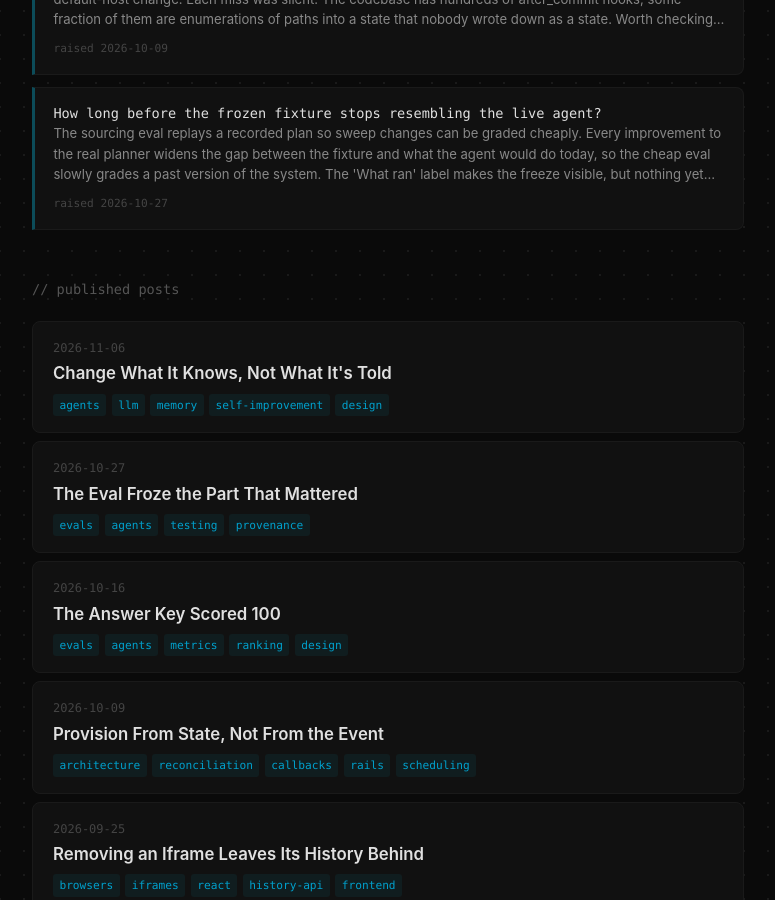
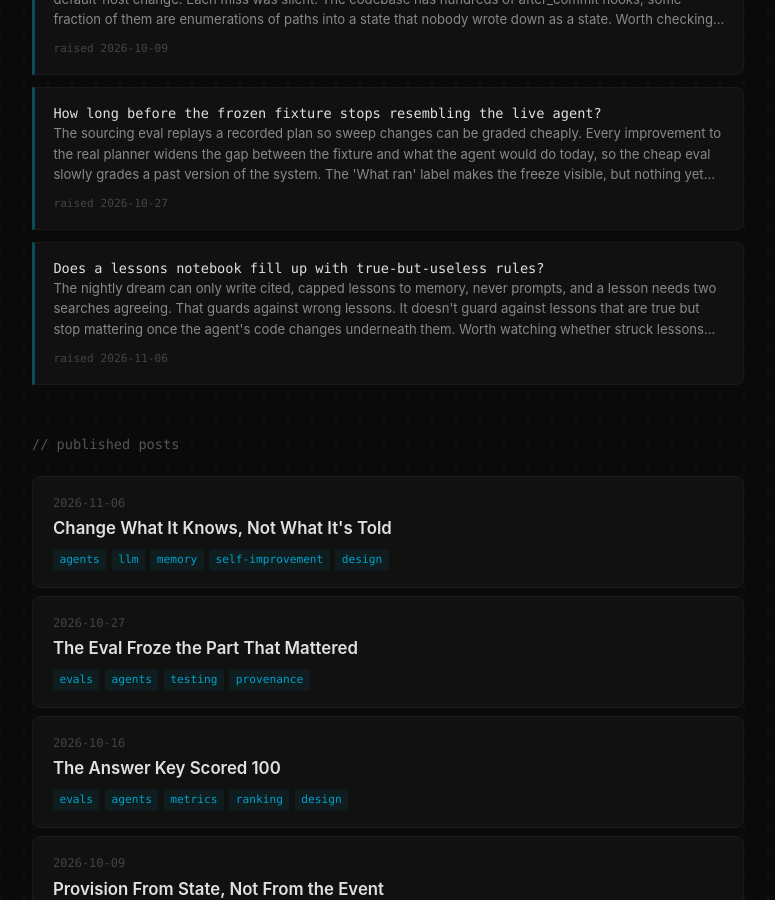
Before and after one commit to tijwelch/blog, a Jekyll site: the page built from index.md, in a window 1280 px wide and 900 px high, scrolled down 7777 px. Shown: the whole window, without its empty margins (252-1027 px from the left). Built offline with Jekyll 4.4.1, drawn with Linux system fonts in a browser that asks for light colours.

Commit message:
Update insights

```diff
--- a/_data/insights.yml
+++ b/_data/insights.yml
@@ -395,3 +395,10 @@ open_questions:
     raised_on: 2026-10-27
     status: open
     related_posts: [the-eval-froze-the-part-that-mattered, the-answer-key-scored-100]
+
+  - id: lessons-notebook-drift
+    title: "Does a lessons notebook fill up with true-but-useless rules?"
+    description: "The nightly dream can only write cited, capped lessons to memory, never prompts, and a lesson needs two searches agreeing. That guards against wrong lessons. It doesn't guard against lessons that are true but stop mattering once the agent's code changes underneath them. Worth watching whether struck lessons are mostly wrong ones or stale ones, and whether anything retires a lesson that nobody ever strikes."
+    raised_on: 2026-11-06
+    status: open
+    related_posts: [change-what-it-knows-not-what-its-told, the-agent-proposes-the-code-disposes]
```
